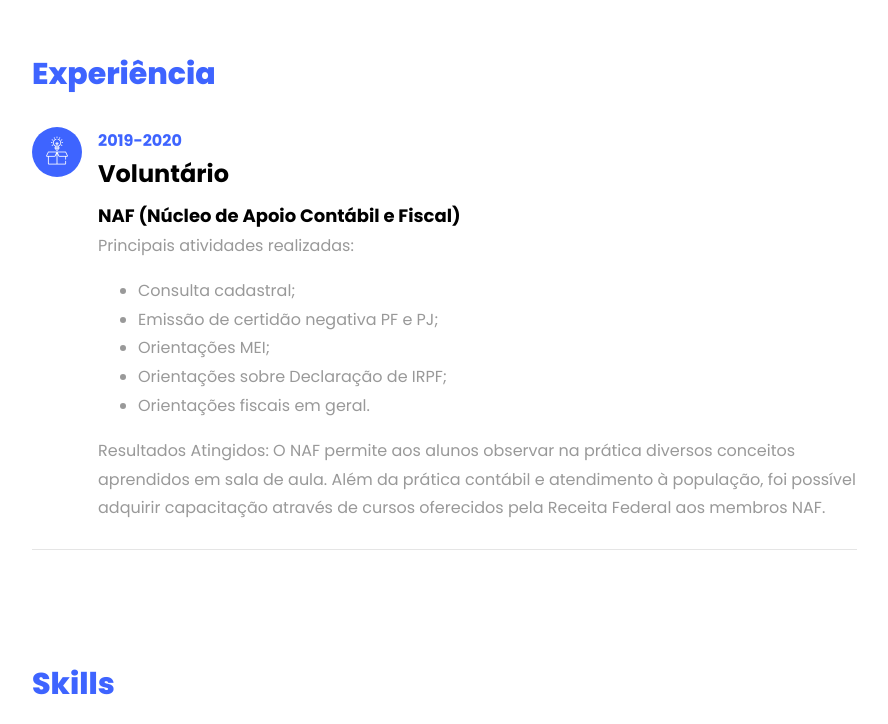
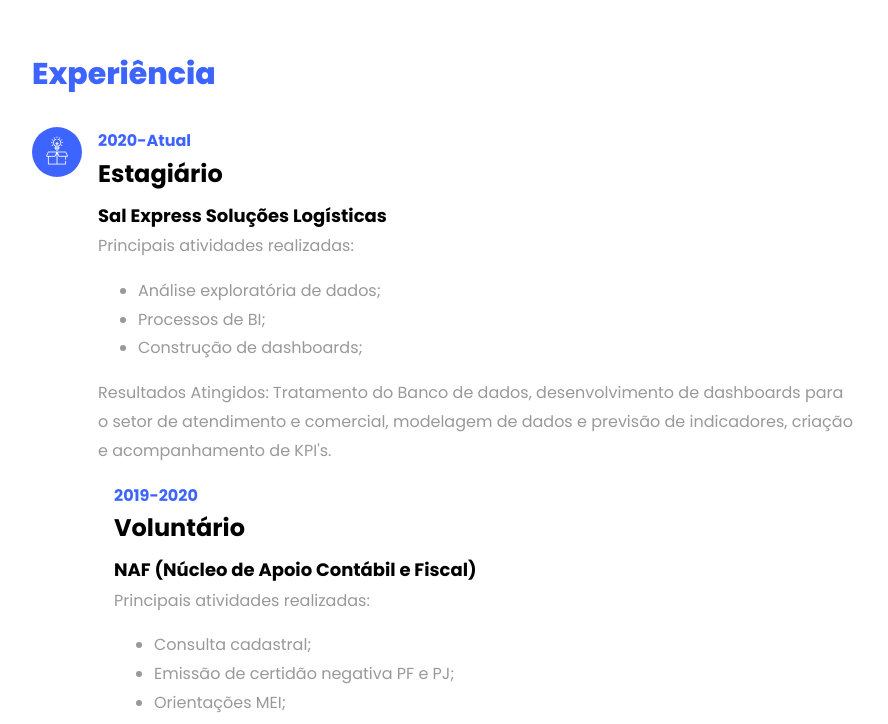
Before and after one commit to julioszeferino/meuportfolio, a plain HTML site: page index.html in a window 1280 px wide. Shown: the part 2160-2884 px from the top of the page, without its empty margins (338-1226 px from the left). Drawn offline with Linux system fonts and the light colour scheme; files whose address does not match are found by name.

Commit message:
Update Experiencias

```diff
--- a/index.html
+++ b/index.html
@@ -169,7 +169,18 @@
 					    <div class="resume-wrap d-flex ftco-animate">
 					    	<div class="icon d-flex align-items-center justify-content-center">
 					    		<span class="flaticon-ideas"></span>
-					    	</div>
+							</div>
+							<div class="text pl-3">
+		    					<span class="date">2020-Atual</span>
+		    					<h2>Estagiário</h2>
+								<span class="position">Sal Express Soluções Logísticas</span>
+								<p>Principais atividades realizadas: </p>
+								<ul>
+									<li>Análise exploratória de dados;</li>
+									<li>Processos de BI;</li>
+									<li>Construção de dashboards;</li>
+								</ul>
+								<p>Resultados Atingidos: Tratamento do Banco de dados, desenvolvimento de dashboards para o setor de atendimento e comercial, modelagem de dados e previsão de indicadores, criação e acompanhamento de KPI's.</p>
 					    	<div class="text pl-3">
 		    					<span class="date">2019-2020</span>
 		    					<h2>Voluntário</h2>
@@ -182,7 +193,7 @@
 									<li>Orientações sobre Declaração de IRPF;</li>
 									<li>Orientações fiscais em geral.</li>
 								</ul>
-								<p>Resultados Atingidos: O NAF permite aos alunos observar na prática diversos conceitos aprendidos em sala de aula. Além da prática contábil e atendimento à população, foi possível adquirir capacitação através de cursos oferecidos pela Receita Federal aos membros NAF.</p>
+								<p>Resultados Atingidos: O NAF permite aos alunos observar na prática diversos conceitos aprendidos em sala de aula. Além da prática contábil e atendimento à população, foi possível adquirir capacitação através de cursos oferecidos pela Receita Federal aos membros NAF. Pude contribuir para a expansão do alcance do projeto frequentando eventos para divulgação deste e desenvolvendo mecanismos para compartilhar informações fiscais nas redes sociais de uma forma simples e intuitiva, com o objetivo de alcançar a população mais carente e buscar engajamento. Em menos de 1 ano o alcance das redes sociais do NAF Varginha aumentou cerca de 80%.</p>
 		    				</div>
 	    				</div>
 					  </div>
```
